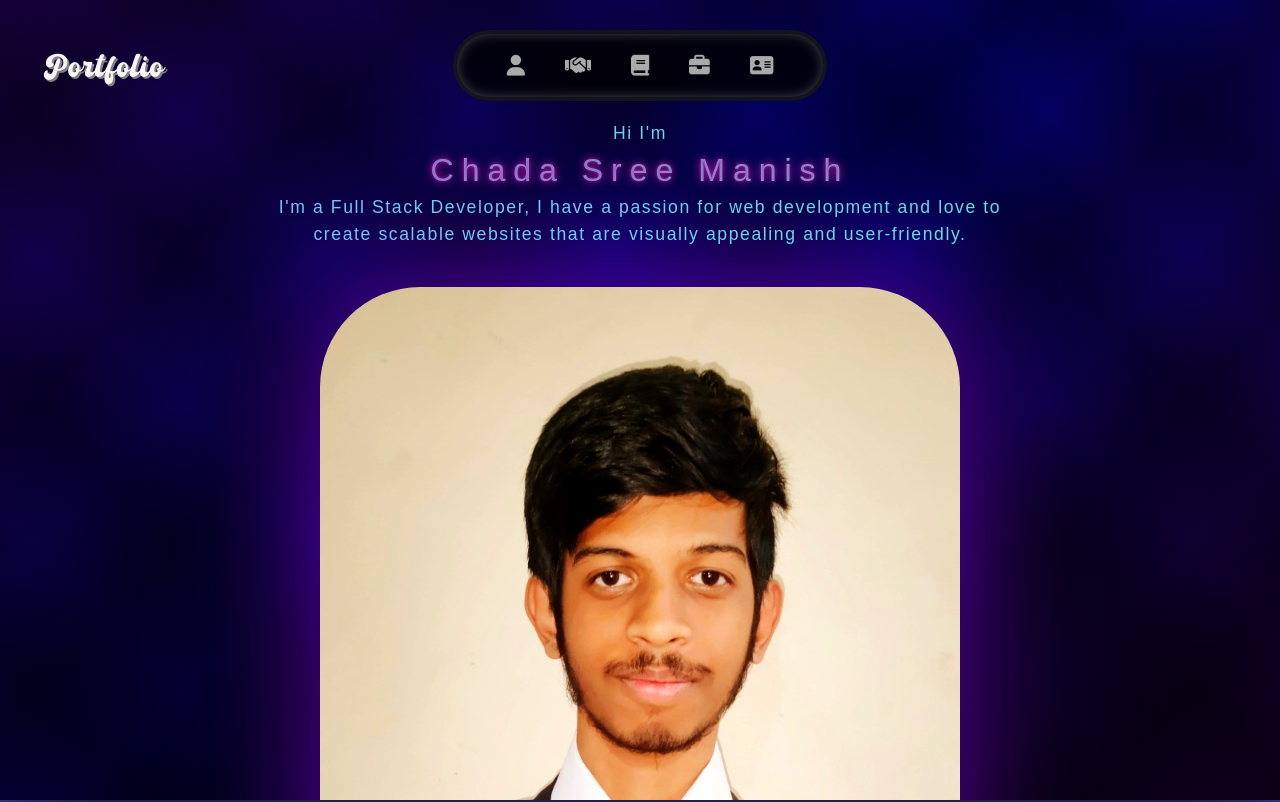
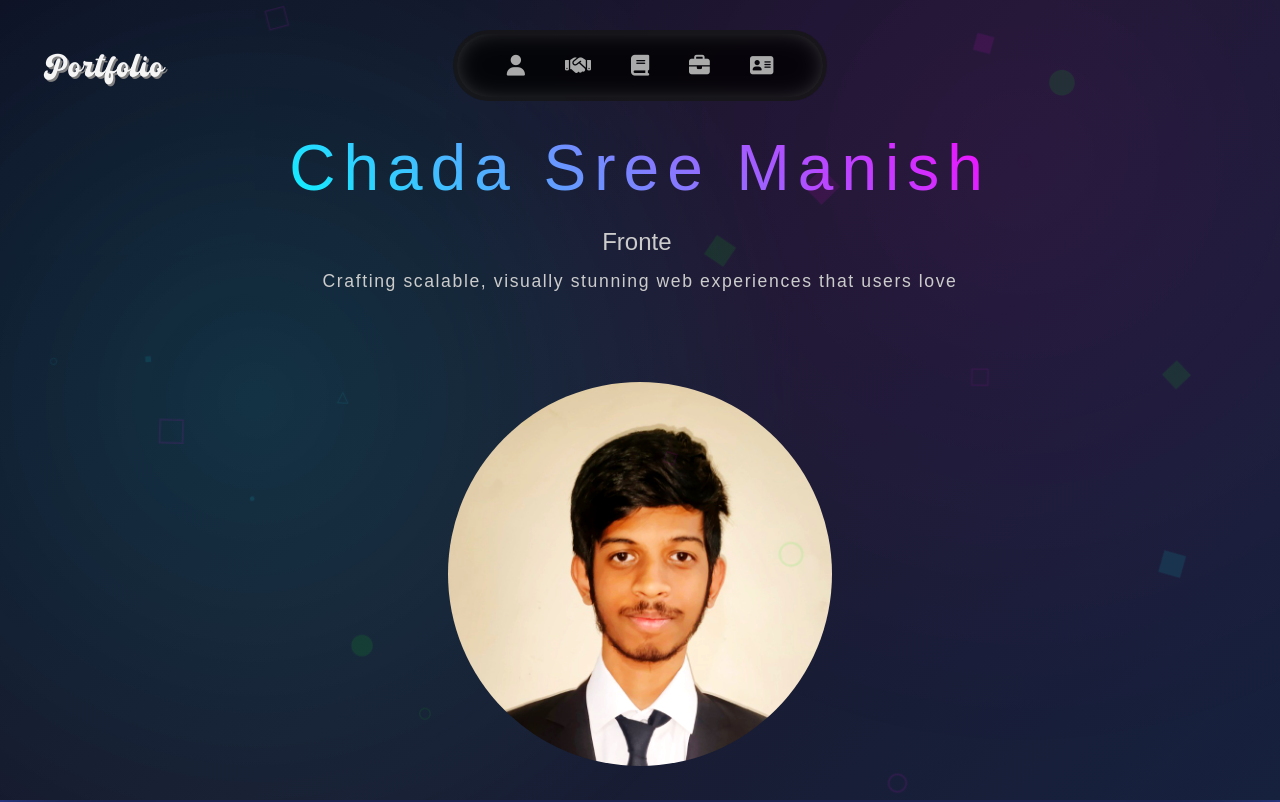
Before and after one commit to Sree-Manish/portfolio, a React (Vite) app: page / in a window 1280 px wide. Shown: the top 802 px of the page. Built offline with nearby package versions, Linux system fonts and the light colour scheme.

Commit message:
UI Changes

```diff
--- a/package.json
+++ b/package.json
@@ -17,6 +17,7 @@
     "react": "^19.0.0",
     "react-dom": "^19.0.0",
     "react-scroll": "^1.9.3",
+    "react-type-animation": "^3.2.0",
     "tailwindcss": "^4.0.12"
   },
   "devDependencies": {
--- a/src/App.css
+++ b/src/App.css
@@ -1,4 +1,17 @@
 @import 'tailwindcss';
+
+:root{
+  --primary-cyan: #00ffff;
+  --primary-magenta: #ff00ff;
+  --accent-green: #00ff00;
+  --bg-black: #000000;
+  --bg-dark: #0a0a0a;
+  --text-white: #ffffff;
+  --text-muted: #cccccc;
+  --hero-gradient: linear-gradient(135deg, #0f0f23 0%, #1a1a2e 50%, #16213e 100%);
+  --glass-bg: rgba(255, 255, 255, 0.05);
+  --glass-border: rgba(255, 255, 255, 0.1);
+}
 
 @font-face {
   font-family: 'Scripto';
@@ -51,7 +64,7 @@ nav {
   top: 30px;
   backdrop-filter: blur(10px);
   color: #aaa;
-  box-shadow: inset 0 0 15px -5px rgba(255,255,255,0.5);
+  box-shadow: inset 0 0 30px -15px rgba(255,255,255,0.5);
   font-size: 1.3rem;
 }
 
--- a/src/App.jsx
+++ b/src/App.jsx
@@ -2,11 +2,13 @@ import './App.css'
 import Header from './components/Header'
 import Body from './components/Body'
 import Footer from './components/Footer'
+import FloatingShapes from './components/FloatingShapes'
 
 function App() {
   return (
     <>
       <div className="App">
+        <FloatingShapes />
         <Header />
         <Body />
         <Footer />
--- /dev/null
+++ b/src/components/FloatingShapes.jsx
@@ -0,0 +1,65 @@
+import React, { useEffect, useRef } from 'react';
+import { gsap } from 'gsap';
+
+const shapes = ['◆', '●', '▲', '■', '◇', '○', '△', '□'];
+const colors = ['var(--primary-cyan)', 'var(--primary-magenta)', 'var(--accent-green)'];
+
+const FloatingShapes = () => {
+  const containerRef = useRef(null);
+
+  const createFloatingShape = () => {
+    const el = document.createElement('div');
+    el.innerHTML = shapes[Math.floor(Math.random() * shapes.length)];
+    el.style.position = 'fixed';
+    el.style.color = colors[Math.floor(Math.random() * colors.length)];
+    el.style.fontSize = `${Math.random() * 50 + 10}px`;
+    el.style.opacity = '0.1';
+    el.style.left = `${Math.random() * 100}%`;
+    el.style.top = `${Math.random() * 100}%`;
+    el.style.pointerEvents = 'none';
+    el.style.zIndex = '1';
+
+    containerRef.current.appendChild(el);
+
+    const duration = Math.random() * 8 + 10;
+
+    const tl = gsap.timeline({
+      onComplete: () => {
+        el.remove();
+      }
+    });
+
+    tl.to(el, {
+      y: -40,
+      rotation: 180,
+      duration: duration / 2,
+      ease: 'sine.inOut'
+    }).to(el, {
+      y: 0,
+      rotation: 360,
+      duration: duration / 2,
+      ease: 'sine.inOut'
+    });
+  };
+
+  useEffect(() => {
+    const interval = setInterval(() => {
+      for (let i = 0; i < 6; i++) {
+        createFloatingShape();
+      }
+    }, 3000);
+
+    // Initial load
+    for (let i = 0; i < 6; i++) {
+      createFloatingShape();
+    }
+
+    return () => {
+      clearInterval(interval);
+    };
+  }, []);
+
+  return <div ref={containerRef} />;
+};
+
+export default FloatingShapes;
--- a/src/components/Intro.css
+++ b/src/components/Intro.css
@@ -1,7 +1,7 @@
 
 
 #Intro {
-  background:
+  /* background:
     radial-gradient(80% 70% at center bottom, rgba(0,0,0,1), transparent),
     repeating-linear-gradient(
       45deg,
@@ -21,61 +21,98 @@
       rgb(0,0,255,0.4),
       rgb(75,0,130,0.4)
     )
-    ,black;
+    ,black;  */
+  background: var(--hero-gradient);
   width: 100vw;
   height: 100vh;
   z-index: -10;
- }
+}
+
+#Intro::before {
+  content: '';
+  position: absolute;
+  top: 0;
+  left: 0;
+  right: 0;
+  bottom: 0;
+  background: radial-gradient(circle at 20% 50%, rgba(0, 255, 255, 0.25) 0%, transparent 50%),
+  radial-gradient(circle at 80% 20%, rgba(255, 0, 255, 0.15) 0%, transparent 50%);
+  animation: pulse 4s ease-in-out infinite;
+}
+
+@keyframes pulse {
+  0%, 100% { opacity: 0.5; }
+  50% { opacity: 1; }
+}
 
 .smalling{
   display: flex;
+  flex-direction: column-reverse;
   justify-content: center;
   align-items: center;
   padding-top: 12rem;
+  gap: 2rem;
 }
 
 .backtest{
-  background: linear-gradient(to right, rgb(128, 187, 255) 0%, rgba(100, 223, 223, 1) 100%);
-  background-clip: text;
-  color: transparent;
   display: flex;
   flex-direction: column;
+  align-items: center;
+  gap: 1rem;
 }
 
 .intname{
-  background: inherit;
-  filter: drop-shadow(0 0 4px rgba(181, 23, 158,1));
+  /* filter: drop-shadow(0 0 4px rgba(181, 23, 158,1)); */
+  position: relative;
   letter-spacing: 0.5rem;
-  width: 60rem;
-  text-shadow:rgba(181, 23, 158, 0.7) 0 0 3px;
+  /* text-shadow:rgba(181, 23, 158, 0.7) 0 0 3px; */
   font-size: 4em;
+  background: linear-gradient(45deg, var(--primary-cyan), var(--primary-magenta));
+  -webkit-background-clip: text;
+  -webkit-text-fill-color: transparent;
+  background-clip: text;
+  text-align: center;
 }
+
+/* .intname::before{
+  position: absolute;
+  content: "Chada Sree Manish";
+  letter-spacing: 0.5rem;
+  top: 0;
+  bottom: 0;
+  left: -0.25rem;
+  right: 0;
+  font-size: 1em;
+  -webkit-text-stroke: 0.25rem rgb(255,255,255, 0.3);
+  z-index: -10;
+} */
 
 .spec{
   letter-spacing: 0.1rem;
   width: 50rem;
-  font-size: 1.5em;
+  font-size: 1.2rem;
   overflow-y: hidden;
+  text-align: center;
 }
 
 .img1 {
-  margin-inline: 20rem 6rem;
-  width: 30rem;
-  aspect-ratio: 1/1.25;
+  width: 25rem;
+  aspect-ratio: 1/1;
   object-fit: cover;
-  border-radius: 100px;
-  filter: drop-shadow(0 0 50px rgba(114, 9, 183, 0.5)) drop-shadow(0 0 80px rgb(114, 9, 183,0.3)) contrast(1.1) saturate(1.2);
+  border-radius: 50%;
+  filter: contrast(1.1) saturate(1.2);
 }
 
 @media (max-width: 1400px){
   .smalling{
-    flex-direction: column-reverse;
     padding-top: 10vh;
+    gap: 3rem;
   }
 
   .backtest{
     margin-inline: auto;
     margin-block: 5vh;
+    gap: 0.5rem;
   }
 
   .spec{
@@ -87,11 +124,11 @@
   .intname{
     width: 60vw;
     text-align: center;
-    font-size: 2em;
+    font-size: 4em;
   }
 
   .img1{
-    width: 50vw;
+    width: 30vw;
     margin-inline: auto;
     aspect-ratio: 1/1;
   }
@@ -102,6 +139,7 @@
 
   .backtest{
     margin-block: 10vw;
+    gap: 2rem;
   }
 
   .spec{
@@ -109,16 +147,19 @@
   }
 
   .img1{
-    width: 80vw;
+    width: 60vw;
     aspect-ratio: 1/1;
   }
 
   .smalling{
     padding-top: 10vh;
+    gap:6rem;
   }
 
   .intname{
     width: 80vw;
+    font-size: 2em;
+    letter-spacing: 0.2rem;
     text-align: center;
   }
 
--- a/src/components/Intro.jsx
+++ b/src/components/Intro.jsx
@@ -3,6 +3,7 @@ import "./Intro.css";
 import gsap from "gsap";
 import { useGSAP } from "@gsap/react";
 import { ScrollTrigger } from "gsap/ScrollTrigger";
+import TypeWriter from "./TypeWriter";
 
 gsap.registerPlugin(ScrollTrigger);
 
@@ -17,8 +18,6 @@ export default function Intro() {
     gsap.ticker.lagSmoothing(0);
 
     gsap.from(".intname", {
-      filter: "none",
-      textShadow: "none",
       y:-1000,
       duration: 2,
       delay: 2,
@@ -39,11 +38,11 @@ export default function Intro() {
     })
 
     gsap.fromTo(".spec",{
-      y: 200
+      y: 200,
+      opacity: 0
     },{
       opacity: 1,
-      background: 'inherit',
-      color: 'transparent',
+      color: 'var(--text-muted)',
       y: 0,
       duration: 1,
       delay: 2,
@@ -73,12 +72,9 @@ export default function Intro() {
           alt="myself"
         ></img>
         <div className="backtest">
-          <div className="spec">Hi I'm</div>
           <h1 className="intname">Chada Sree Manish</h1>
-          <div className="spec">
-            I'm a Full Stack Developer, I have a passion for web development and
-            love to create scalable websites that are visually appealing and user-friendly.
-          </div>
+          <TypeWriter />
+          <div className="spec">Crafting scalable, visually stunning web experiences that users love</div>
         </div>
       </div>
     </section>
--- /dev/null
+++ b/src/components/TypeWriter.jsx
@@ -0,0 +1,26 @@
+import { TypeAnimation } from "react-type-animation";
+
+const TypeWriter = () => {
+  return (
+    <TypeAnimation
+      sequence={[
+        "Full-Stack Developer",
+        1200,
+        "Frontend Developer",
+        1200,
+        "Backend Developer",
+        1200,
+      ]}
+      wrapper="div"
+      speed={160}
+      style={{
+        fontSize: "1.5em",
+        display: "inline-block",
+        color: "var(--text-muted)",
+      }}
+      repeat={Infinity}
+    />
+  );
+};
+
+export default TypeWriter;
```
Also changed, not shown: 1 other file (tests, documents, lock files or other folders).
